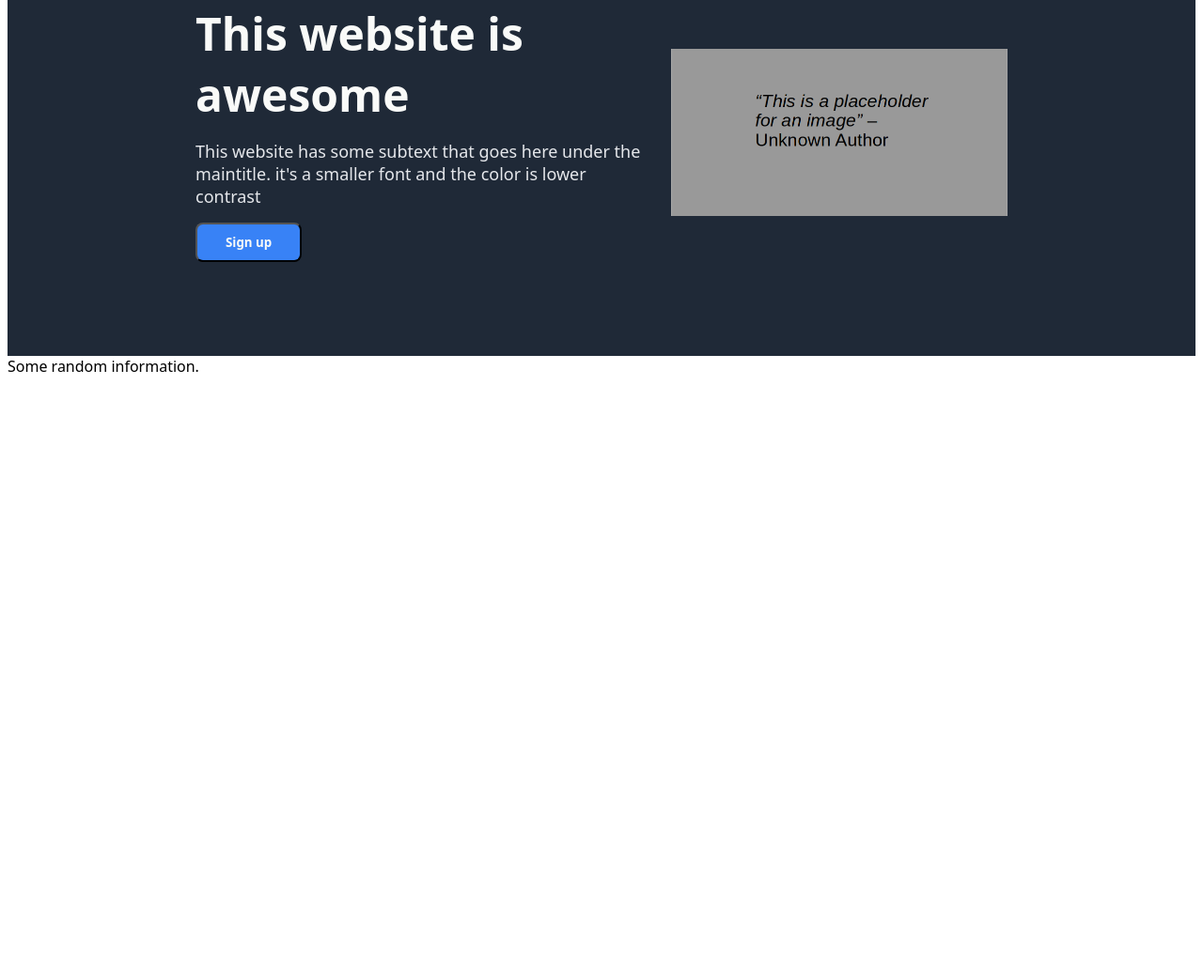
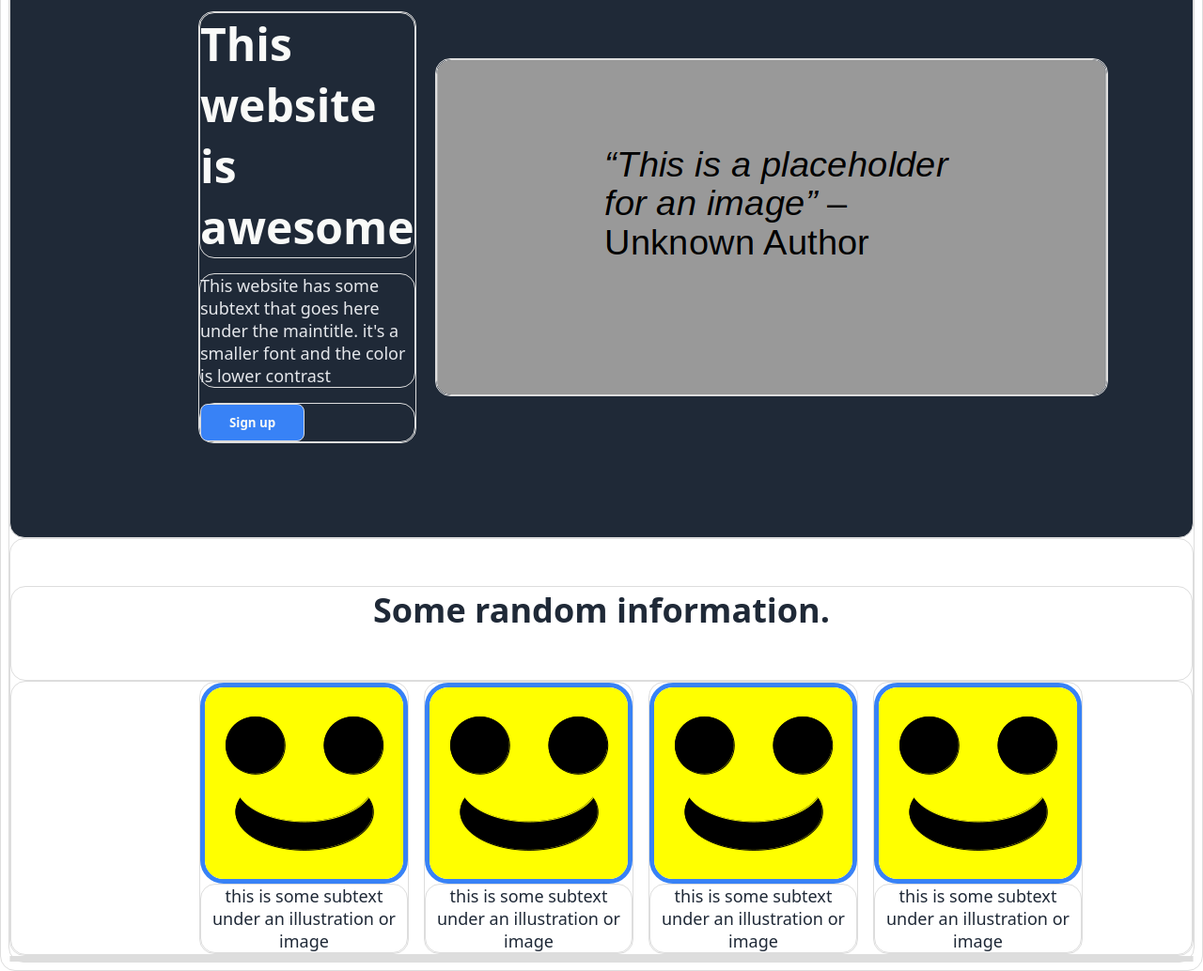
Before and after one commit to KL-dev-creator/Landing_Page, a plain HTML site: page index.html in a window 1280 px wide. Shown: the part 191-1225 px from the top of the page at 94% size. Before the commit the page ends 800 px from the top, so only its background shows below. Drawn offline with Linux system fonts and the light colour scheme.

Commit message:
Completed information section, still needs formatting to be done

```diff
--- a/index.html
+++ b/index.html
@@ -30,20 +30,35 @@
                 <button class="signup">Sign up</button>
             </div>
         </div>
-        <div class="heroimage">
+        <div id="heroimage">
             <img src="./placeholder.png" alt="Image to be used as placeholder for this section">
         </div>
     </div>
+
+
+
+
     <div class="information">
         <div class="informationheader">
             Some random information.
         </div>
         <div class="informationimages">
             <div class="imagecontent">
-
+                <img src="./InfoContent.png" alt="Smiley face placeholder">
+                <div class="infotext">this is some subtext under an illustration or image</div>
             </div>
-
-
+            <div class="imagecontent">
+                <img src="./InfoContent.png" alt="Smiley face placeholder">
+                <div class="infotext">this is some subtext under an illustration or image</div>
+            </div>
+            <div class="imagecontent">
+                <img src="./InfoContent.png" alt="Smiley face placeholder">
+                <div class="infotext">this is some subtext under an illustration or image</div>
+            </div>
+            <div class="imagecontent">
+                <img src="./InfoContent.png" alt="Smiley face placeholder">
+                <div class="infotext">this is some subtext under an illustration or image</div>
+            </div>
         </div>
 
     </div>
--- a/style.css
+++ b/style.css
@@ -8,10 +8,10 @@
 
 /* Just want to see the borders temporarily */
 
-/* * {
+* {
     border: 1px solid #ddd;
     border-radius: 16px;
-} */
+}
 
 
 body {
@@ -62,7 +62,6 @@ a {
     justify-content: space-between;
     flex-direction: row;
     gap: 20px;
-
 }
 
 .heroleft   {
@@ -72,28 +71,28 @@ a {
 }
 
 .heroheader {
+    display: flex;
     font-size: 48px;
     font-weight: bolder;
     color: #f9faf8;
 }
 
 .herosubtext {
+    display: flex;
     font-size: 18px;
     color: #E5E7EB;
 }
 
-.heroimage {
+#heroimage img {
     display: flex;
-    flex-wrap: wrap;
-    padding: 16px, 200px;
-}
-
-.heroimage, img {
-    max-height: 100%;
-    max-width: 100%;
+    height: auto;
+    width: auto;
+    min-height: 250px;
+    min-width: 500px;
 }
 
 button.signup    {
+    display: flex;
     cursor: pointer;
     padding: 10px 30px;
     border-radius: 8px;
@@ -101,3 +100,50 @@ button.signup    {
     color: #f9faf8;
     font-weight: bold;
 }
+ /* The following relate to the main information section */
+
+.information    {
+    display: flex;
+    flex-direction: column;
+    padding-top: 50px;
+}
+
+.informationheader {
+    font-size: 36px;
+    font-weight: bolder;
+    color: #1f2937;
+    display: flex;
+    justify-content: center;
+    padding-bottom: 50px;
+}
+
+.informationimages  {
+    display: flex;
+    flex-direction: row;
+    justify-content: space-between;
+    padding: 0 200px;
+    gap: 16px;
+}
+
+.imagecontent img {
+    display: flex;
+    border-radius: 25px;
+    border: 5px solid #3882F6;
+    min-height: auto;
+    min-width: auto;
+}
+
+.imagecontent   {
+    display: flex;
+    flex-direction: column;
+    width: auto;
+    align-items: center;
+}
+
+.infotext {
+    display: flex;
+    flex-wrap: wrap;
+    font-size: 18px;
+    color: #1f2937;
+    text-align: center;
+}
```
Also changed, not shown: InfoContent.png (added).
